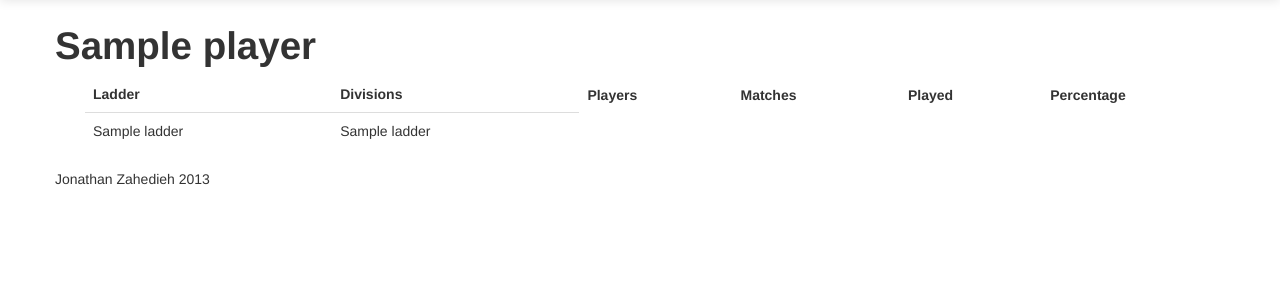
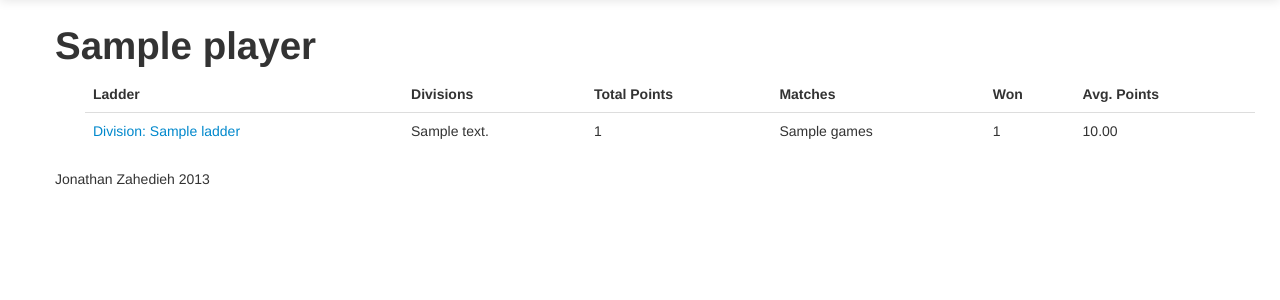
Before and after one commit to jzahedieh/django-tennis-ladder, a Django app: template ladder/templates/ladder/player/history.html in a window 1280 px wide. Shown: the part 44-344 px from the top of the page. Run offline with Django 3.2, Linux system fonts and the light colour scheme; the template is opened without the code that fills it: most values are stand-ins (such as "Sample title", 1, 10 or a date in 2020); some libraries are stand-ins or nearby versions.

Commit message:
Player_History feature

```diff
--- a/ladder/templates/ladder/index.html
+++ b/ladder/templates/ladder/index.html
@@ -30,7 +30,7 @@
                     <th>Total</th>
                     {% for division, leader in current_season.get_stats.current_leaders %}
                         <tr>
-                            <td>{{ division }}</td><td>{{ leader.player }}</td><td>{{ leader.total }}</td>
+                            <td>{{ division }}</td><td><a href="{% url 'ladder:player_history' leader.player.id %}"> {{ leader.player }} </a></td><td>{{ leader.total }}</td>
                         </tr>
                     {% endfor %}
                     </table>
--- a/ladder/templates/ladder/ladder/index.html
+++ b/ladder/templates/ladder/ladder/index.html
@@ -38,7 +38,7 @@ $(document).ready(function()
             {% with player_counter=forloop.counter %}
                 <tr>
                     <td class="player_position"><strong> {{ player_counter }} </strong></td>
-                    <td class="player_name"> {{ league.player }} </td>
+                    <td class="player_name"> <a href="{% url 'ladder:player_history' league.player.id %}"> {{ league.player }} </a> </td>
                         {% for opponent in ladder.league_set.all %}
                             {% with column_counter=forloop.counter %}
                                 {% if column_counter == player_counter %}
@@ -94,5 +94,4 @@ $(document).ready(function()
         </div>
     </div>
 
-
 {% endblock %}
--- a/ladder/templates/ladder/player/history.html
+++ b/ladder/templates/ladder/player/history.html
@@ -8,18 +8,22 @@
             <tr>
                 <th>Ladder</th>
                 <th>Divisions</th>
-                <th>Players</th>
+                <th>Total Points</th>
                 <th>Matches</th>
-                <th>Played</th>
-                <th>Percentage</th>
+                <th>Won</th>
+                <th>Avg. Points</th>
             </tr>
             </thead>
 
             <tbody>
-            {% for ladder, v in ladder_set %}
+            {% for league in league_set %}
                 <tr>
-                    <td>{{ v }}</td>
-                    <td>{{ v }}</td>
+                    <td><a href="{% url 'ladder:ladder' league.ladder.season.start_date|date:"Y" league.ladder.season.season_round league.ladder.division %}"> Division:  {{ league.ladder }} </a></td>
+                    <td>{{ league.ladder.division }}</td>
+                    <td>{{ league.player_stats.total_points|floatformat:"0" }}</td>
+                    <td>{{ league.player_stats.games }}</td>
+                    <td>{{ league.player_stats.won_count }}</td>
+                    <td>{{ league.player_stats.pointsdivgames|floatformat:"2" }}</td>
                 </tr>
             {% endfor %}
             </tbody>
--- a/static/css/ladder.css
+++ b/static/css/ladder.css
@@ -4,10 +4,6 @@ a {
 font-family: 'Open Sans', sans-serif;
 }
 
-a:link { color: #000; text-decoration: none }
-a:active { color: #000; text-decoration: none }
-a:visited { color: #000; text-decoration: none }
-a:hover { color: #ggg; text-decoration: underline }
 
 table.tablesorter
 {
```
Also changed, not shown: ladder/models.py (+28 -1 lines), ladder/views.py (+1 -6 lines).
